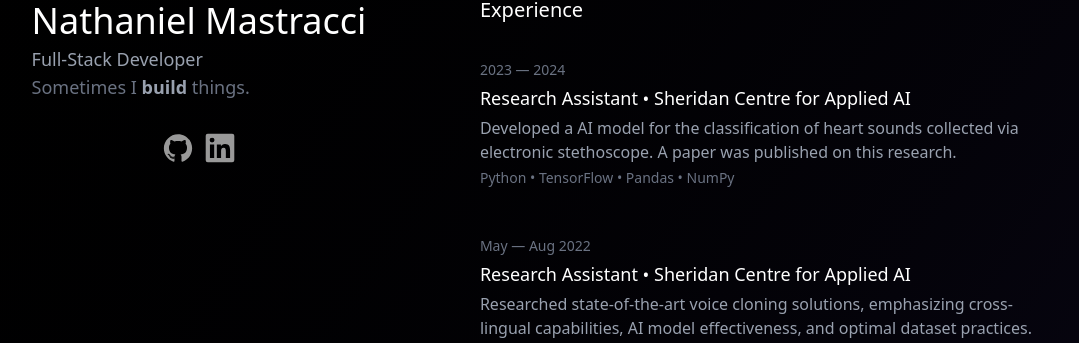
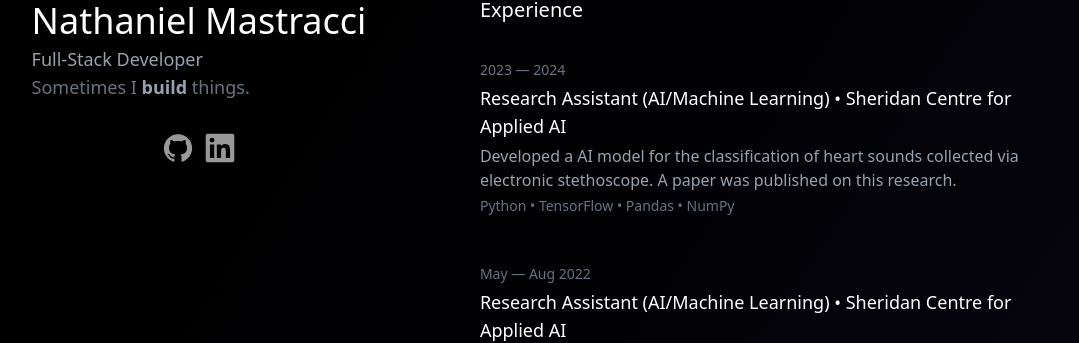
Before and after one commit to MastracciN/mastraccin.github.io, a React (Vite) app: page / in a window 1280 px wide. Shown: the part 468-811 px from the top of the page, without its empty margins (146-1225 px from the left). Built offline with nearby package versions, Linux system fonts and the light colour scheme.

Commit message:
updated work experience titles

```diff
--- a/src/Portfolio.jsx
+++ b/src/Portfolio.jsx
@@ -65,7 +65,7 @@ const Portfolio = () => {
             {/* <div className="transition-colors duration-300 hover:bg-gray-900 rounded-lg py-6"> */}
             <div className="transition-all duration-300 hover:bg-gray-900 rounded-lg py-6 -mx-6 px-6">
               <p className="text-gray-500 mb-1 text-sm">2023 — 2024</p>
-              <p className="mb-1 text-lg">Research Assistant • Sheridan Centre for Applied AI</p>
+              <p className="mb-1 text-lg">Research Assistant (AI/Machine Learning) • Sheridan Centre for Applied AI</p>
               <p className="text-gray-400 mb-1">Developed a AI model for the classification of heart sounds collected via electronic stethoscope.
                 A paper was published on this research.
               </p>
@@ -75,7 +75,7 @@ const Portfolio = () => {
             {/* Experience 2 */}
             <div className="transition-all duration-300 hover:bg-gray-900 rounded-lg py-6 -mx-6 px-6">
               <p className="text-gray-500 mb-1 text-sm">May — Aug 2022</p>
-              <p className="mb-1 text-lg">Research Assistant • Sheridan Centre for Applied AI</p>
+              <p className="mb-1 text-lg">Research Assistant (AI/Machine Learning) • Sheridan Centre for Applied AI</p>
               <p className="text-gray-400 mb-1">Researched state-of-the-art voice cloning solutions, emphasizing cross-lingual capabilities, AI model effectiveness,
                 and optimal dataset practices. Developed voice clones with Python and PyCaret, utilizing Wav2Lip to produce AI-generated lip-synced videos and explore
                 practical applications of voice cloning technology.
```
